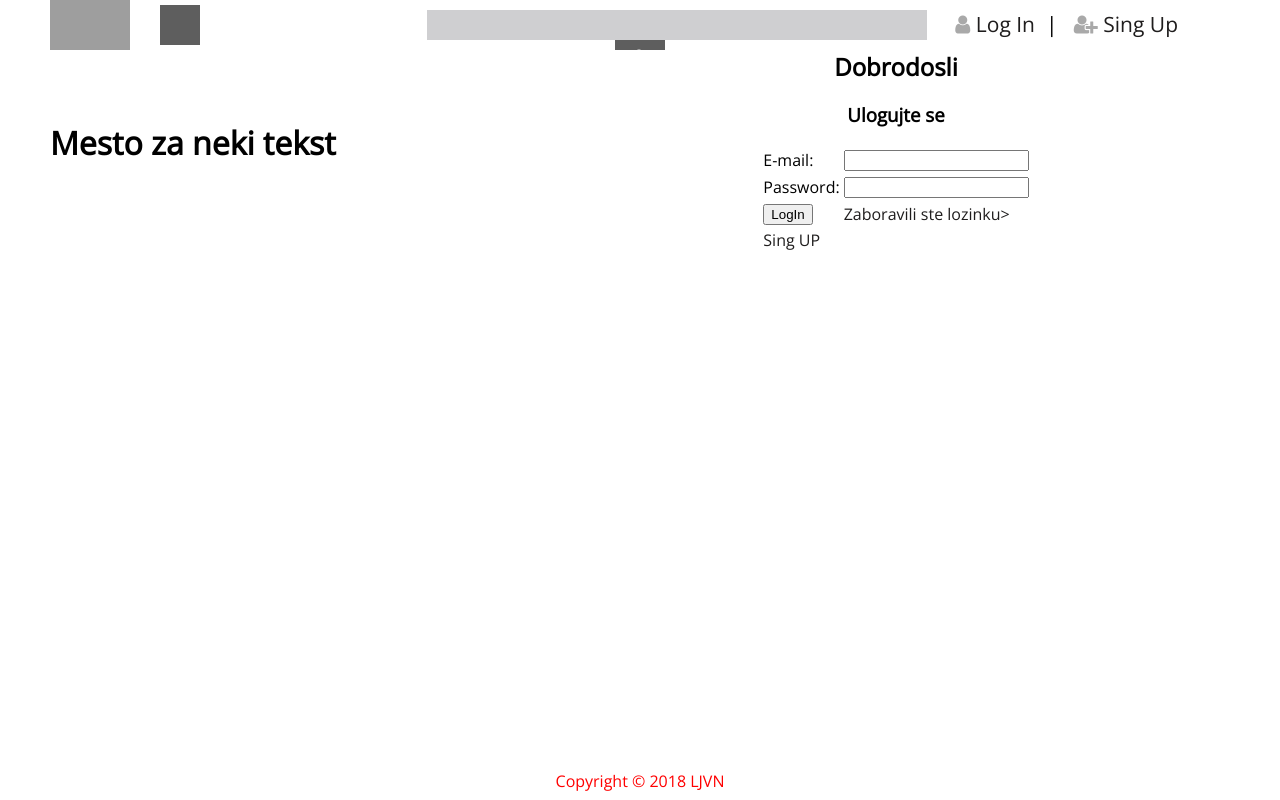
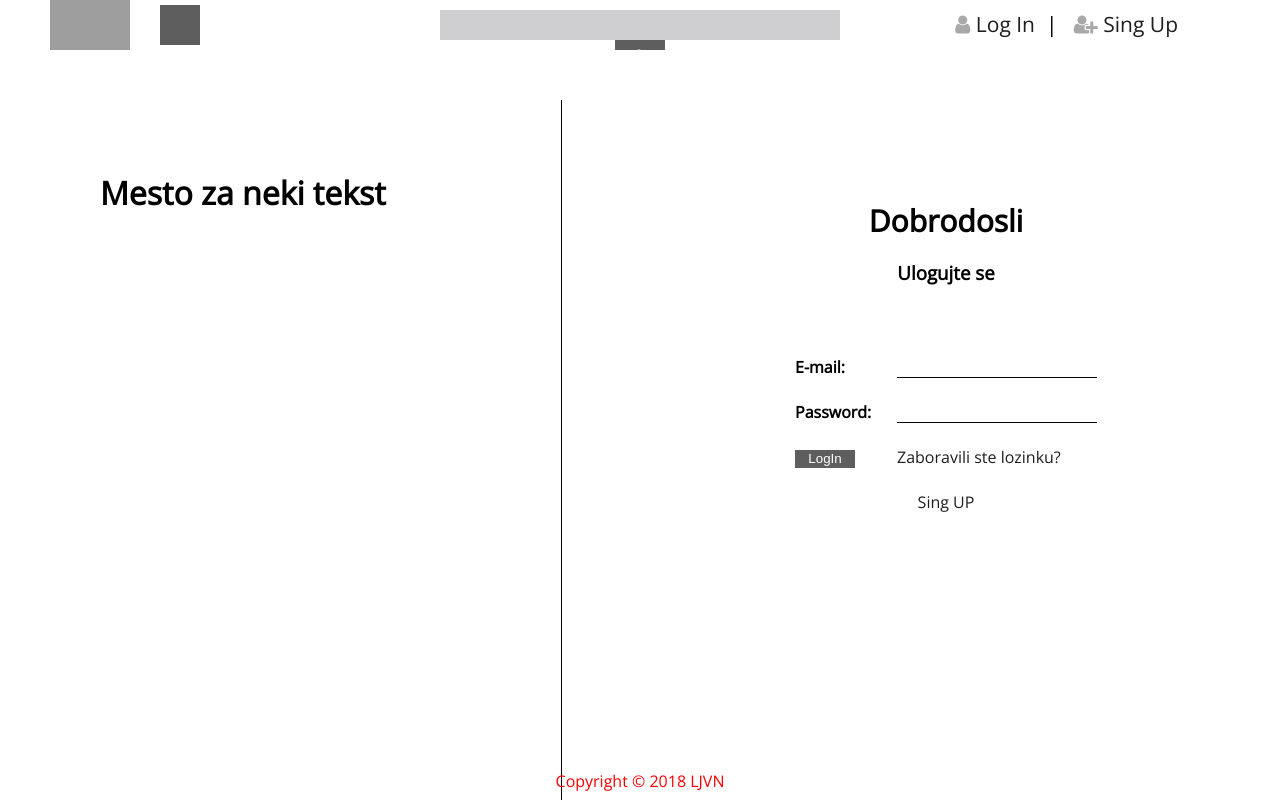
Before and after one commit to mrivanovic/OnlineShop, a CodeIgniter app: page /OnlineShop/index.php/category/login in a window 1280 px wide. Run offline with CodeIgniter, Linux system fonts and the light colour scheme; grey boxes are pictures that could not be loaded.

Commit message:
frontend
view page

```diff
--- a/CSS/style.css
+++ b/CSS/style.css
@@ -48,7 +48,7 @@ html, body {
     padding-bottom: 10px;
 }
 #header > .header_center input {
-    width: 500px;
+    width: 400px;
     height: 30px;
     background-color: #cfcfd1;
     border: none    ;
@@ -104,6 +104,7 @@ a {
     top: 50px;
     height: 100%;
     width: 100%;
+    margin: 50px;
 }
 #content h2 {
     padding: 0;
@@ -113,3 +114,53 @@ a {
     position: fixed;
     bottom:0;
 }
+#login {
+    height: 100%;
+    width: 100%;
+    overflow: hidden;
+}
+#login > .login_left {
+    height: 100%;
+    width: 40%;
+    float: left;
+    border-right: 1px solid black;
+}
+#login > .login_right {
+    height: 100%;
+    width: 60%;
+    float: right;
+    text-align: center;
+    padding-top: 100px;
+}
+#login > .login_right table {
+    padding: 50px;
+}
+#login > .login_right table  th {
+    padding-bottom: 20px;
+    width: 100px;
+}
+#login > .login_right table  td {
+    padding-bottom: 20px;
+}
+#login > .login_right input {
+   /* background-color: #d3d3d3;*/
+    border-top: none;
+    border-left: none;
+    border-right: none;
+    border-bottom: 1px solid black;
+    width: 200px;
+}
+#login > .login_right button {
+    width: 60px;
+    height: 18px;
+    color: white;
+    background-color: #5e5e5e;
+    border: none;
+}
+#login > .login_right button:hover {
+    width: 70px;
+    height: 20px;
+ }
+#login > .login_right h2 {
+    font-size: 30px;
+}
--- a/application/views/login.php
+++ b/application/views/login.php
@@ -8,19 +8,19 @@
         <table>
             <form name="login" action="" method="POST">
                 <tr>
-                    <td>E-mail:</td>
+                    <th>E-mail:</th>
                     <td><input type="text" name="mail" /></td>
                 </tr>
                 <tr>
-                    <td>Password:</td>
+                    <th>Password:</th>
                     <td><input type="text" name="password" /></td>
                 </tr>
                 <tr>
-                    <td><input type="submit" value="LogIn" /></td>
-                    <td><a href="#">Zaboravili ste lozinku></a></td>
+                    <td><button type="submit">LogIn</button> </td>
+                    <td><a href="#">Zaboravili ste lozinku?</a></td>
                 </tr>
                 <tr>
-                    <td><a href="#">Sing UP</a></td>
+                    <td colspan="2" style="text-align: center;"><a href="#">Sing UP</a></td>
                 </tr>
             </form>
         </table>
```
Also changed, not shown: application/views/SingUpK.php (added, +59 -0 lines), application/views/SingUpP.php (added, +7 -0 lines), application/views/errors/SingUp.php (added).
